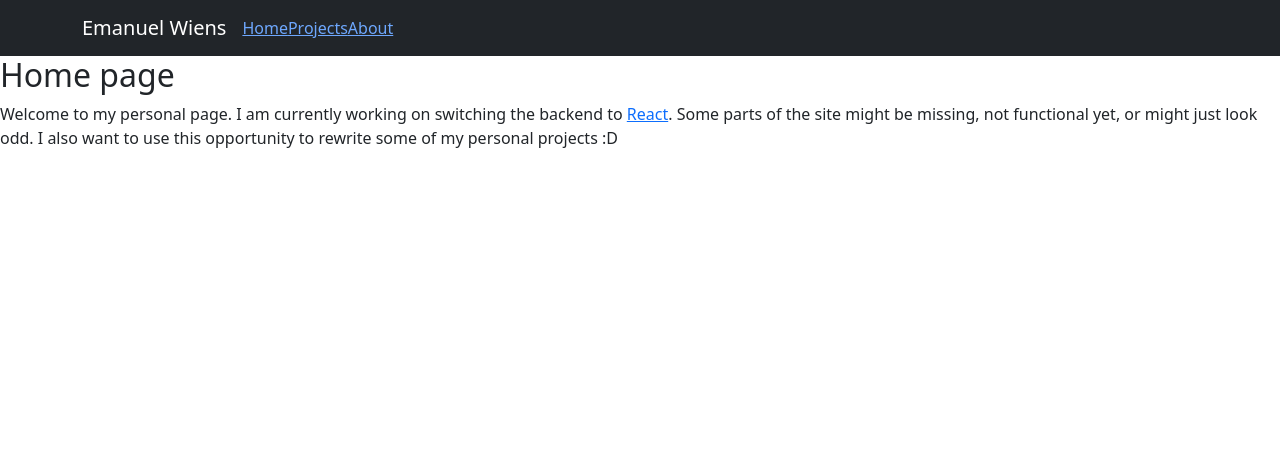
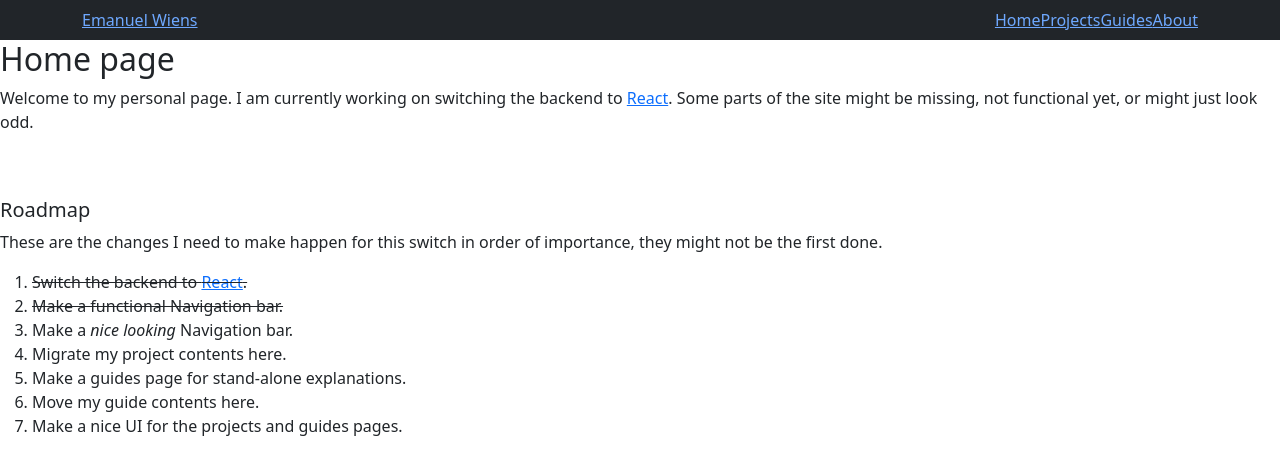
Before and after one commit to EmanWiens/emanwiens.github.io, a React (Create React App) app: page /#/ in a window 1280 px wide. Shown: the top 474 px of the page. Built offline with nearby package versions, Linux system fonts and the light colour scheme.

Commit message:
Added guides page

```diff
--- a/src/Aboutpage.js
+++ b/src/Aboutpage.js
@@ -6,7 +6,6 @@ const Aboutpage = () =>{
       <h2>About page</h2>
       <div>
       <p>Welcome to my personal page. I am currently working on switching the backend to <a href="https://react.dev/">React</a>. Some parts of the site might be missing, not functional yet, or might just look odd.
-        I also want to use this opportunity to rewrite some of my personal projects :D
         </p>
       </div>
     </div>
--- a/src/App.js
+++ b/src/App.js
@@ -5,6 +5,7 @@ import { HashRouter } from 'react-router-dom';
 import Homepage from './Homepage'
 import Projects from './Projectspage'
 import About from './Aboutpage'
+import Guides from './Guidespage'
 import NoPage from './NoPage'
 
 import NavigationBar from './NavigationBar'
@@ -18,6 +19,7 @@ function App() {
         <Route path="/" element={<Homepage />} />
         <Route path="/projects" exact element={<Projects />} />
         <Route path="/about" exact element={<About />} />
+        <Route path="/guides" exact element={<Guides />} />
         <Route path="*" element={<NoPage />} />
       </Routes>
     </HashRouter>
--- /dev/null
+++ b/src/Guidespage.js
@@ -0,0 +1,14 @@
+import React from 'react';
+
+const Guidespage = () =>{
+  return (
+    <div>
+      <h2>Guides page</h2>
+      <div>
+      <p>Welcome to my personal page. I am currently working on switching the backend to <a href="https://react.dev/">React</a>. Some parts of the site might be missing, not functional yet, or might just look odd.
+        </p>
+      </div>
+    </div>
+  );
+}
+export default Guidespage;
--- a/src/Homepage.js
+++ b/src/Homepage.js
@@ -6,8 +6,19 @@ const Homepage = () =>{
       <h2>Home page</h2>
       <div>
         <p>Welcome to my personal page. I am currently working on switching the backend to <a href="https://react.dev/">React</a>. Some parts of the site might be missing, not functional yet, or might just look odd.
-        I also want to use this opportunity to rewrite some of my personal projects :D
-        </p>
+        </p><br /><br />
+
+        <h5>Roadmap</h5>
+        <p>These are the changes I need to make happen for this switch in order of importance, they might not be the first done.</p>
+        <ol>
+          <li><strike>Switch the backend to <a href="https://react.dev/">React</a>.</strike></li>
+          <li><strike>Make a functional Navigation bar.</strike></li>
+          <li>Make a <i>nice looking</i> Navigation bar.</li>
+          <li>Migrate my project contents here.</li>
+          <li>Make a guides page for stand-alone explanations.</li>
+          <li>Move my guide contents here.</li>
+          <li>Make a nice UI for the projects and guides pages.</li>
+        </ol>
       </div>
     </div>
   );
--- a/src/NavigationBar.js
+++ b/src/NavigationBar.js
@@ -9,10 +9,11 @@ function NavigationBar() {
       <>
         <Navbar bg="dark" data-bs-theme="dark">
           <Container>
-            <Navbar.Brand to="/">Emanuel Wiens</Navbar.Brand>
-            <Nav className="me-auto">
+            <NavLink to="/">Emanuel Wiens</NavLink>
+            <Nav>
               <NavLink to="/">Home</NavLink>
               <NavLink to="/projects">Projects</NavLink>
+              <NavLink to="/guides">Guides</NavLink>
               <NavLink to="/about">About</NavLink>
             </Nav>
           </Container>
--- a/src/Projectspage.js
+++ b/src/Projectspage.js
@@ -2,6 +2,8 @@ import React from 'react';
 import Projects from './projects'
 import parse from "html-react-parser"
 import { format } from 'react-string-format';
+
+import electric_drill_annot from './electric_drill_annot.jpg'
 
 function create_project_element(index) {
   // Add the title and introduction
@@ -27,6 +29,12 @@ function create_project_element(index) {
     for (let blurb = 0; blurb < Projects['projects'][index]["iterations"][iteration]["blurbs"].length; blurb++) {
       project_html = format("{0}<h3>{1}</h3>", project_html, Projects['projects'][index]["iterations"][iteration]["blurbs"][blurb]["title"]);
       project_html = format("{0}<p>{1}</p>", project_html, Projects['projects'][index]["iterations"][iteration]["blurbs"][blurb]["text"]);
+
+      // place the images
+      console.log(electric_drill_annot)
+      for (let image = 0; image < Projects['projects'][index]["iterations"][iteration]["blurbs"][blurb]["images"].length; image++) {
+        project_html = format("{0}<img src=\"{1}\" />", project_html, Projects['projects'][index]["iterations"][iteration]["blurbs"][blurb]["images"][image]["path"]);
+      }
     }
   }
 
@@ -55,6 +63,10 @@ const Projectspage = () =>{
       <div>
         <p>Welcome to my personal page. I am currently working on switching the backend to <a href="https://react.dev/">React</a>. Some parts of the site might be missing, not functional yet, or might just look odd.
           I also want to use this opportunity to rewrite some of my personal projects :D
+          <br />
+          <br />
+          <br />
+          The distinction between a project and a guide is that a guide explains something else in a standalone fashion, e.g. Installing CUPS.
         </p>
         <hr />
 
--- a/src/projects.json
+++ b/src/projects.json
@@ -2,14 +2,13 @@
     "projects": [
         {
             "name": "Car OBD II",
+            "Tags": "Electronics, OBD II",
             "introduction": "Most modern cars use what is known as <a href=\"https://en.wikipedia.org/wiki/On-board_diagnostics\">On-board diagnostic</a>, abbreviated to OBD II. I did some research so I can do basic diagnostics on my car. ",
 
             "iterations": [
                 {
                     "introduction": "",
-                    "images": [
-
-                    ],
+                    "images": [],
                     "components": [
                         {
                             "link": "https://www.amazon.ca/dp/B011NSX27A?ref=ppx_yo2ov_dt_b_fed_asin_title",
@@ -19,11 +18,13 @@
                     "blurbs": [
                         {
                             "title": "Connecting to Bluetooth",
-                            "text": "Connect the OBD II scanner into the slot in your car, it's often near the driver's seat. I used Linux on my laptop to connect to the bluetooth device. The device will pair but does not connect so I had to <a href=\"https://askubuntu.com/questions/248817/how-to-i-connect-a-raw-serial-terminal-to-a-bluetooth-connection\">connect a raw serial terminal to a bluetooth connection</a>. All inputs are considered files and if you know where they are, /dev/ in Linux, you can open and read them like a file. <br>To connect to the raw serial use the command <code>sudo rfcomm connect /dev/rfcomm0 MAC_ID 1 &</code>. For more context, /dev/ is where input device files generally reside. This command creates a file to facilitate the communication, rfcomm is the <a href=\"https://www.btframework.com/rfcomm.htm\">bluetooth protocol</a>"
+                            "text": "Connect the OBD II scanner into the slot in your car, it's often near the driver's seat. I used Linux on my laptop to connect to the bluetooth device. The device will pair but does not connect so I had to <a href=\"https://askubuntu.com/questions/248817/how-to-i-connect-a-raw-serial-terminal-to-a-bluetooth-connection\">connect a raw serial terminal to a bluetooth connection</a>. All inputs are considered files and if you know where they are, /dev/ in Linux, you can open and read them like a file. <br>To connect to the raw serial use the command <code>sudo rfcomm connect /dev/rfcomm0 MAC_ID 1 &</code>. For more context, /dev/ is where input device files generally reside. This command creates a file to facilitate the communication, rfcomm is the <a href=\"https://www.btframework.com/rfcomm.htm\">bluetooth protocol</a>",
+                            "images" : []
                         },
                         {
                             "title": "Scanner software",
-                            "text": "There are a couple of <b>open source</b> options to read the scanner output. I used a program that was based on <a href=\"https://www.obdtester.com/pyobd\">pyOBD</a>. <a href=\"https://github.com/barracuda-fsh/pyobd\">The version of pyOBD<a/> I used had been reworked a little and it worked well. The documentation provided was straight forward and I followed it to ge the program running. After the setup, use <code>python3 pyobd.py</code> to run the program. Another option is the <a href=\"https://python-obd.readthedocs.io/en/latest/\">python obd library</a> for more finetuned control of the data."
+                            "text": "There are a couple of <b>open source</b> options to read the scanner output. I used a program that was based on <a href=\"https://www.obdtester.com/pyobd\">pyOBD</a>. <a href=\"https://github.com/barracuda-fsh/pyobd\">The version of pyOBD<a/> I used had been reworked a little and it worked well. The documentation provided was straight forward and I followed it to get the program running. After the setup, use <code>python3 pyobd.py</code> to run the program. Another option is the <a href=\"https://python-obd.readthedocs.io/en/latest/\">python obd library</a> for more finetuned control of the data.",
+                            "images" : []
                         }
                     ]
                 }
@@ -31,31 +32,29 @@
         },
         {
             "name": "Electric Drill",
+            "Tags": "Electronics, Electric Drill",
             "introduction": "Recently my brother happened to find an electric drill at a local flea market and I figured this would be a good project to learn more about how electric drills work. The drill is in decent shape but it is old. We tried it and it did not work, and initially we thought we would just scrap it for parts. Afterall, there is large eletric motor, a motor controller, and a battery and if even 1 of those works then the $5 invenestment my brother made was worth it. After some investigation, we noticed that the motor and motor controller are still fully operational, but the batteries are all done. When I saw the batteries are done, I mean 0 volts and oxidizing.",
 
             "iterations": [
                 {
                     "introduction": "",
-                    "images": [
-                        {
-                            "path":"./electric_drill_annot.jpg",
-                            "alt": "A drill with the cover taken off and labelled."
-                        }
-                    ],
-                    "components": [
-                        {
-                            "link": "",
-                            "text": ""
-                        }
-                    ],
+                    "images": [],
+                    "components": [],
                     "blurbs": [
                         {
                             "title": "Drill components",
-                            "text": "The drill itself is as simple as a machine can get. "
+                            "text": "The drill itself is as simple as a machine can get. It is also so old that I cannot find the exact model online, it is a <a href=\"https://www.boschtools.com/ca/en/\">14.4v Bosch Brute drill</a>. TODO finish this",
+                            "images" : [
+                                {
+                                    "path": "electric_drill_annot.jpg",
+                                    "alt": "An electric drill with the cover taken off and the parts annotated."
+                                }
+                            ]
                         },
                         {
                             "title": "",
-                            "text": ""
+                            "text": "",
+                            "images" : []
                         }
                     ]
                 }
```
Also changed, not shown: project_template.json (+5 -5 lines), src/GuidesPage.js (added, +14 -0 lines), src/guides.json (added, +38 -0 lines).
